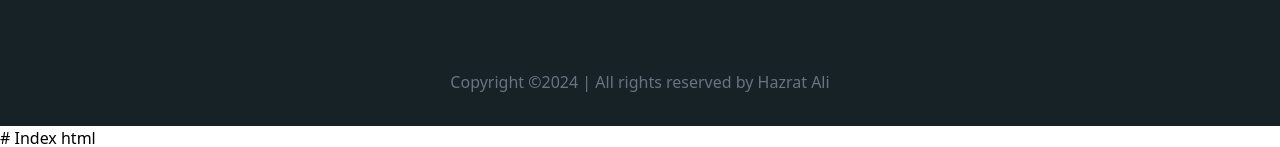
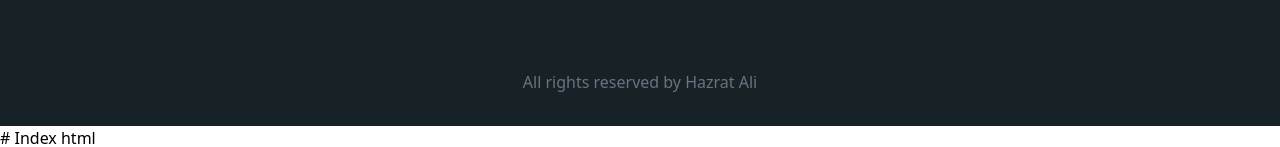
Before and after one commit to Hazrat-Ali9/Student-Management-Frontend, a React (Vite) app: page / in a window 1280 px wide. Shown: the part 2636-2783 px from the top of the page. Built offline with nearby package versions, Linux system fonts and the light colour scheme.

Commit message:
Footer jsx   🐲

```diff
--- a/src/Components/Footer/Footer.jsx
+++ b/src/Components/Footer/Footer.jsx
@@ -5,7 +5,7 @@
         <footer className="py-6 md:py-8">
             <div className="container mx-auto">
                 <p className="text-center text-base text-gray-500">
-                        Copyright ©2024 | All rights reserved by Hazrat Ali
+                       All rights reserved by Hazrat Ali
                 </p>
             </div>
         </footer>
```
